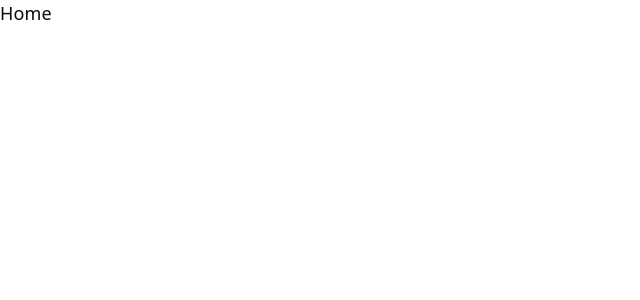
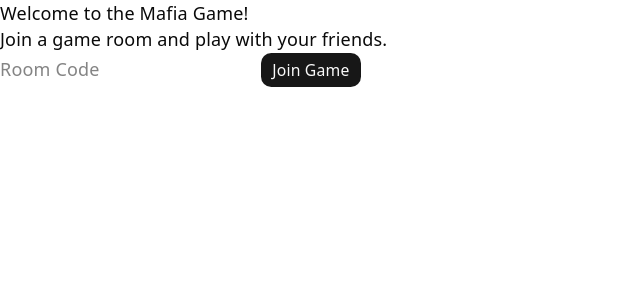
Before and after one commit to Ghost9841/mafia-game, a React (Vite) app in the folder client/: page / in a window 1280 px wide. Shown: the top 300 px of the page, without its empty margins (0-640 px from the left). Built offline with nearby package versions, Linux system fonts and the light colour scheme.

Commit message:
Lets Get UI WireFrame First and then I will continue this

```diff
--- a/client/src/App.tsx
+++ b/client/src/App.tsx
@@ -1,12 +1,13 @@
 import {BrowserRouter as Router, Routes, Route} from 'react-router-dom';
 import CreditsPage from './pages/credits/CreditsPage';
 import TermsPage from './pages/terms/TermsPage';
+import { Home } from './pages/landingpage/Home';
 
 export const App=()=>{
   return (
     <Router>
       <Routes>
-        <Route path="/" element={<h1>Home</h1>} />
+        <Route path="/" element={<Home/>} />
         <Route path="/about" element={<h1>About</h1>} />
         <Route path="/credits" element={<CreditsPage/>} />
         <Route path="/terms" element={<TermsPage/>} />
--- /dev/null
+++ b/client/src/pages/landingpage/Home.tsx
@@ -0,0 +1,13 @@
+import { Button } from "@/components/ui/button";
+
+export const Home = () => {
+    return (
+        <div>
+            <h1>Welcome to the Mafia Game!</h1>
+            <p>Join a game room and play with your friends.</p>
+            <input type="text" placeholder="Room Code" />
+            <Button>Join Game</Button>
+        </div>
+    )
+}
+export default Home;
--- a/client/src/server.js
+++ b/client/src/services/server.ts
@@ -1,7 +1,7 @@
 import { io } from 'socket.io-client';
 
 // "undefined" means the URL will be computed from the `window.location` object
-const URL = process.env.NODE_ENV === 'production' ? undefined : 'http://localhost:3000';
+const URL = import.meta.env.VITE_SERVER_URL || "http://localhost:5173";
 
 export const socket = io(URL, {
   autoConnect: false
--- a/client/tsconfig.json
+++ b/client/tsconfig.json
@@ -5,6 +5,7 @@
     { "path": "./tsconfig.node.json" }
   ],
     "compilerOptions": {
+    "ignoreDeprecations": "6.0",
     "baseUrl": ".",
     "paths": {
       "@/*": ["./src/*"]
```
Also changed, not shown: 1 other file (tests, documents, lock files or other folders).
